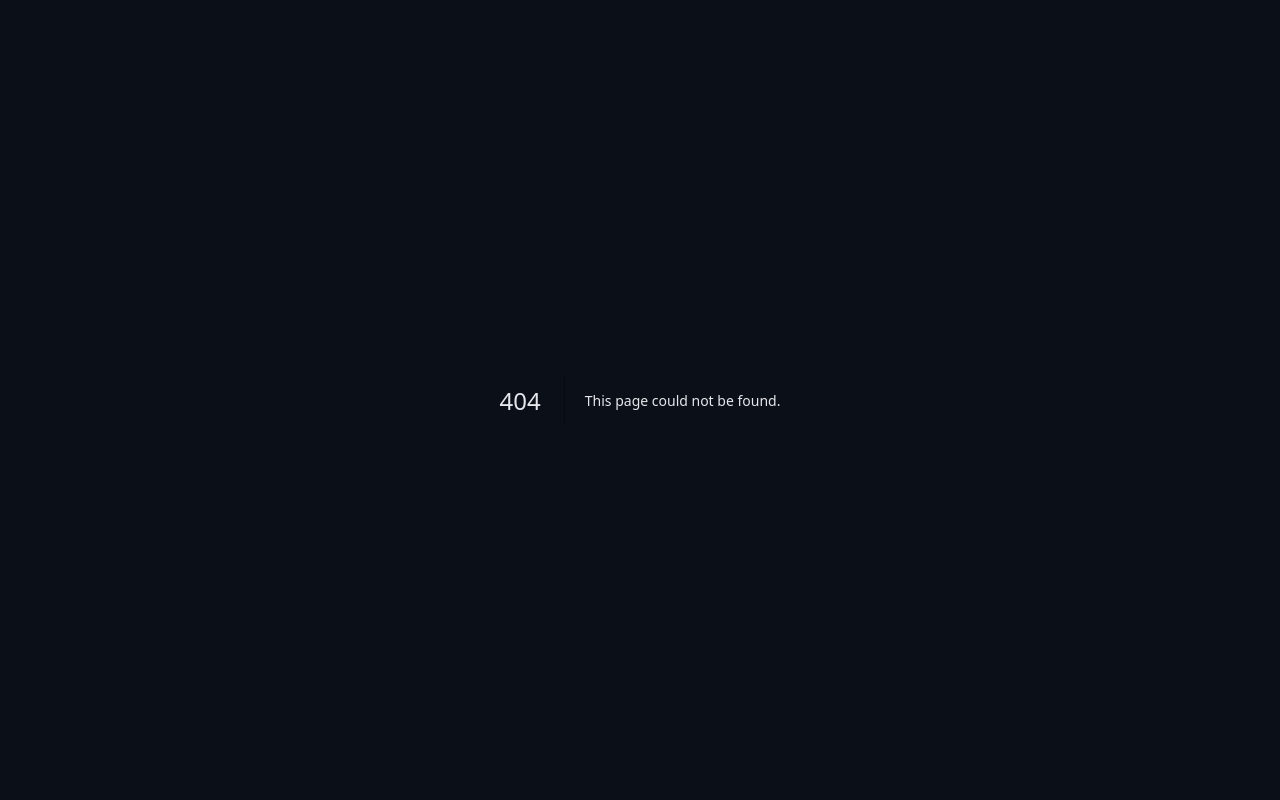
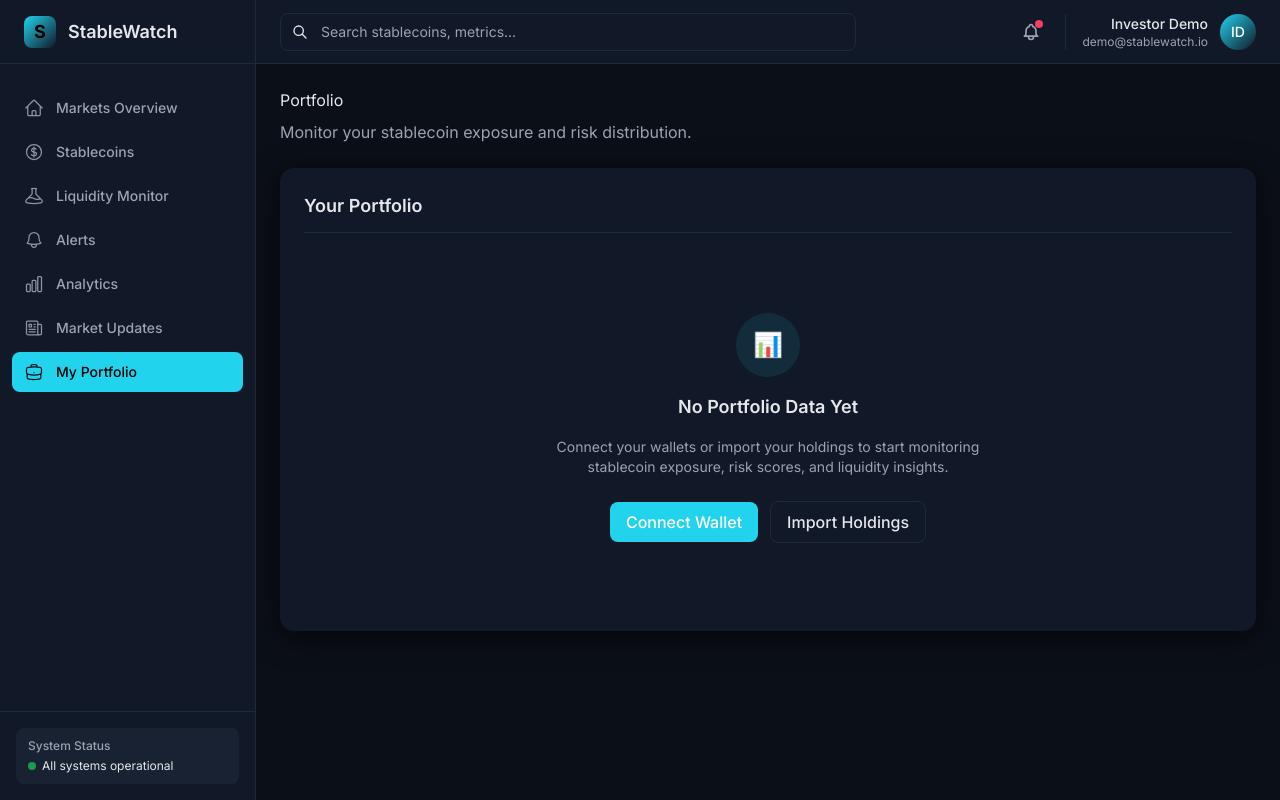
Before and after one commit to aryan192004/StableCoinMonitoringSystem, a Next.js app in the folder apps/frontend/: page /dashboard/portfolio in a window 1280 px wide. Before the commit this address had no page. Built offline with nearby package versions, Linux system fonts and the light colour scheme.

Commit message:
Create PortfolioPage component for dashboard

```diff
--- /dev/null
+++ b/apps/frontend/app/dashboard/portfolio/page.tsx
@@ -0,0 +1,53 @@
+'use client';
+
+import { DashboardLayout } from '@/components/layout';
+import { Card, CardHeader, CardTitle, CardBody } from '@/components/ui';
+import { Button } from '@/components/ui';
+
+export default function PortfolioPage() {
+  return (
+    <DashboardLayout>
+      <div className="space-y-6">
+        {/* Header */}
+        <div className="flex items-center justify-between">
+          <div>
+            <h1 className="mb-2">Portfolio</h1>
+            <p className="text-textSecondary">
+              Monitor your stablecoin exposure and risk distribution.
+            </p>
+          </div>
+        </div>
+
+        {/* Empty State */}
+        <Card>
+          <CardHeader>
+            <CardTitle>Your Portfolio</CardTitle>
+          </CardHeader>
+          <CardBody>
+            <div className="flex flex-col items-center justify-center py-16 text-center space-y-4">
+
+              {/* Icon Placeholder */}
+              <div className="w-16 h-16 rounded-full bg-primary/10 flex items-center justify-center text-primary text-2xl">
+                📊
+              </div>
+
+              <h3 className="text-lg font-semibold text-textPrimary">
+                No Portfolio Data Yet
+              </h3>
+
+              <p className="text-sm text-textSecondary max-w-md">
+                Connect your wallets or import your holdings to start monitoring
+                stablecoin exposure, risk scores, and liquidity insights.
+              </p>
+
+              <div className="flex items-center gap-3 pt-2">
+                <Button variant="primary">Connect Wallet</Button>
+                <Button variant="outline">Import Holdings</Button>
+              </div>
+            </div>
+          </CardBody>
+        </Card>
+      </div>
+    </DashboardLayout>
+  );
+}
```
